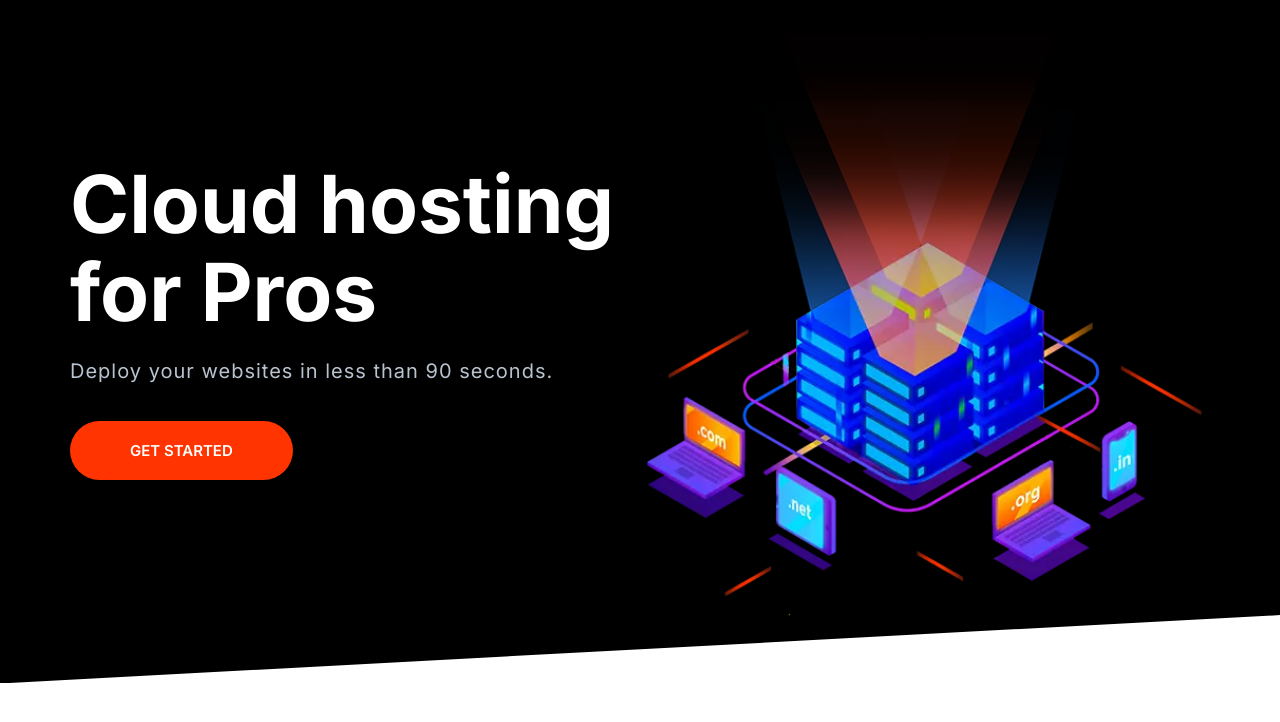
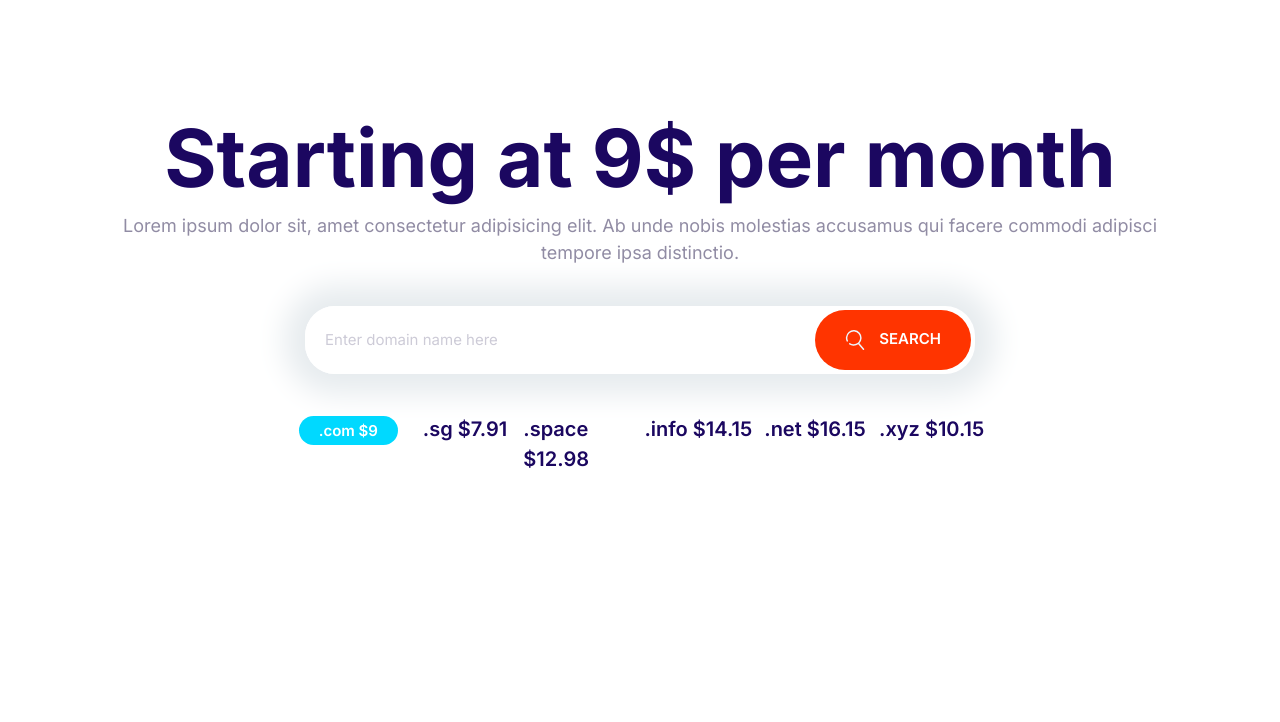
Before and after one commit to Jelon1211/scaling-octo-spork, a plain HTML site: page index.html in a window 1280 px wide. Drawn offline with Linux system fonts and the light colour scheme.

Commit message:
Build the domain-block.

```diff
--- a/css/style.css
+++ b/css/style.css
@@ -204,6 +204,13 @@ a {
   white-space: nowrap;
 }
 
+.btn .icon{
+  width: 2rem;
+  height: 2rem;
+  margin-right: 1rem;
+  vertical-align: middle;
+}
+
 .btn--primary {
   background: var(--color-primary);
   color: #fff;
@@ -264,7 +271,7 @@ a {
 .input-group .input {
   border: 0;
   flex-grow: 1;
-  padding: 1.5rem 1rem;
+  padding: 1.5rem 2rem;
 }
 
 ::placeholder {
@@ -662,5 +669,30 @@ a {
     text-align: left;
     align-self: center;
   }
+}
+
+
+.block-domain .input-group{
+  box-shadow: 0 0 30px 20px #e6ebee;
+  border: 0;
+  margin: 4rem auto;
+  max-width: 670px;
+}
+
+.block-domain__prices{
+  display: grid;
+  grid-template-columns: repeat(3, 1fr);
+  grid-template-rows: repeat(2, 6rem);
+  font-size: 2rem;
+  font-weight: 600;
+  justify-items: center;
+  max-width: 700px;
+  margin: 0 auto;
+}
+
+@media screen and (min-width: 768px) {
+  .block-domain__prices{
+  grid-template-columns: repeat(auto-fit, minmax(10rem, 1fr));
+  }
 
 }
--- a/index.html
+++ b/index.html
@@ -15,27 +15,32 @@
     <title>Document</title>
   </head>
   <body>
-    <section class="hero block block--dark block--skewed-left">
-      <div class="container grid grid--1x2">
-        <header class="block__header hero__content">
-          <h1 class="block__heading">Cloud hosting for Pros</h1>
-          <p class="hero__tagline">
-            Deploy your websites in less than 90 seconds.
-          </p>
-          <a href="" class="btn btn--accent btn--stretched">Get Started</a>
-        </header>
-        <picture>
-          <source
-            type="image/webp"
-            srcset="images/banner.webp 1x, images/banner@2x.webp 2x"
-          />
-          <source
-            type="image/png"
-            srcset="images/banner.png 1x, images/banner@2x.png 2x"
-          />
-          <img class="hero__image" src="images\banner.png" alt="" />
-        </picture>
+    <section class="block container block-domain">
+      <header class="block__header">
+        <h1>Starting at 9$ per month</h1>
+        <p>
+          Lorem ipsum dolor sit, amet consectetur adipisicing elit. Ab unde
+          nobis molestias accusamus qui facere commodi adipisci tempore ipsa
+          distinctio.
+        </p>
+      </header>
+      <div class="input-group">
+        <input type="text" class="input" placeholder="Enter domain name here" />
+        <button class="btn btn--accent">
+          <svg class="icon icon--white">
+            <use xlink:href="images/sprite.svg#search"></use>
+          </svg>
+          Search
+        </button>
       </div>
+      <ul class="list block-domain__prices">
+        <li><span class="badge badge--secondary">.com $9</span></li>
+        <li>.sg $7.91</li>
+        <li>.space $12.98</li>
+        <li>.info $14.15</li>
+        <li>.net $16.15</li>
+        <li>.xyz $10.15</li>
+      </ul>
     </section>
     <script src="js/main.js"></script>
   </body>
```
Also changed, not shown: components/domain-block.html (added, +26 -0 lines).
